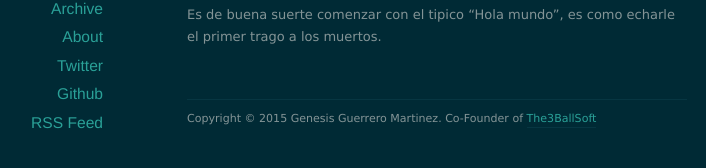
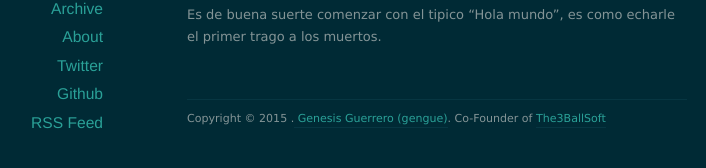
Before and after one commit to gengue/gengue.github.io, a Jekyll site: the page built from index.html, in a window 1280 px wide. Shown: the part 205-373 px from the top of the page, without its empty margins (203-909 px from the left). Built offline with Jekyll 4.4.1, drawn with Linux system fonts in a browser that asks for light colours; nearby versions of some CDN libraries; the list of posts is cut into pages by our own code.

Commit message:
footer mejorado

```diff
--- a/_layouts/default.html
+++ b/_layouts/default.html
@@ -56,7 +56,7 @@
 
 
   <footer id="footer">
-    <p class="copyright">Copyright &copy; {{ site.time | date: '%Y' }} Genesis Guerrero Martinez. Co-Founder of <a href="http://www.the3ballsoft.com">The3BallSoft</a></p>
+    <p class="copyright">Copyright &copy; {{ site.time | date: '%Y' }} .<a href="https://www.linkedin.com/profile/public-profile-settings?trk=prof-edit-edit-public_profile"> Genesis Guerrero (gengue)</a>. Co-Founder of <a href="http://www.the3ballsoft.com">The3BallSoft</a></p>
   </footer>
 
 
```
